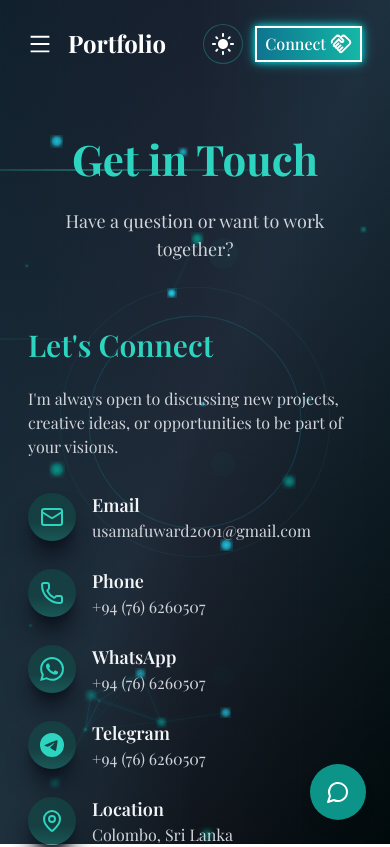
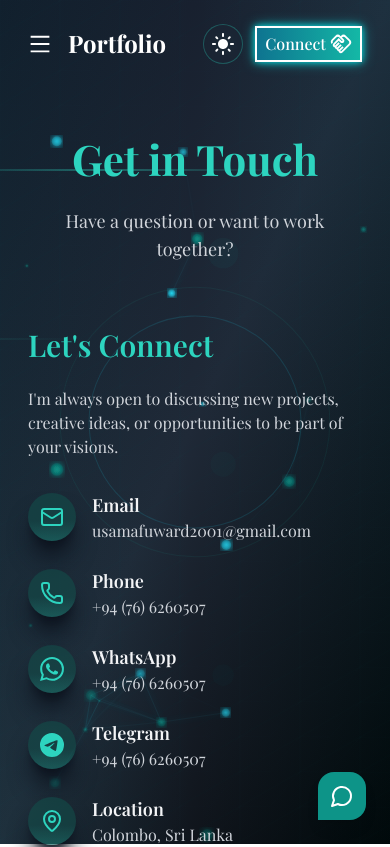
Before and after one commit to Usamafuward/portfolio, a React (Vite) app: page /contact in a window 390 px wide. Shown: the top 847 px of the page. Built offline with nearby package versions, Linux system fonts and the light colour scheme.

Commit message:
recent changes

```diff
--- a/src/components/ChatBot.jsx
+++ b/src/components/ChatBot.jsx
@@ -268,7 +268,7 @@ const ChatBot = () => {
         onClick={() => setIsOpen(!isOpen)}
         whileHover={{ scale: 1.1 }}
         whileTap={{ scale: 0.9 }}
-        className="fixed bottom-6 right-6 p-4 bg-teal-600 text-white rounded-full shadow-lg hover:shadow-xl z-50 transition-shadow"
+        className="fixed bottom-6 right-6 p-3 sm:p-4 bg-teal-600 text-white rounded-2xl rounded-bl-none shadow-lg hover:shadow-xl z-50 transition-shadow"
       >
         {isOpen ? <X size={24} /> : <MessageCircle size={24} />}
       </motion.button>
--- a/src/components/Layout.jsx
+++ b/src/components/Layout.jsx
@@ -401,7 +401,7 @@ const Layout = () => {
       {isScrolled ? (
         <motion.button
           onClick={scrollToTop}
-          className="fixed bottom-24 right-6 bg-teal-600 text-white p-3 rounded-full shadow-xl hover:bg-teal-600 transition-colors backdrop-blur-lg backdrop-filter bg-opacity-30 z-40"
+          className="fixed sm:bottom-24 bottom-[88px] right-6 bg-teal-600 text-white p-3 rounded-full shadow-xl hover:bg-teal-600 transition-colors backdrop-blur-lg backdrop-filter bg-opacity-30 z-40"
           initial={{ opacity: 0, scale: 0.5 }}
           animate={{ opacity: 1, scale: 1 }}
           whileHover={{ scale: 1.05 }}
```
